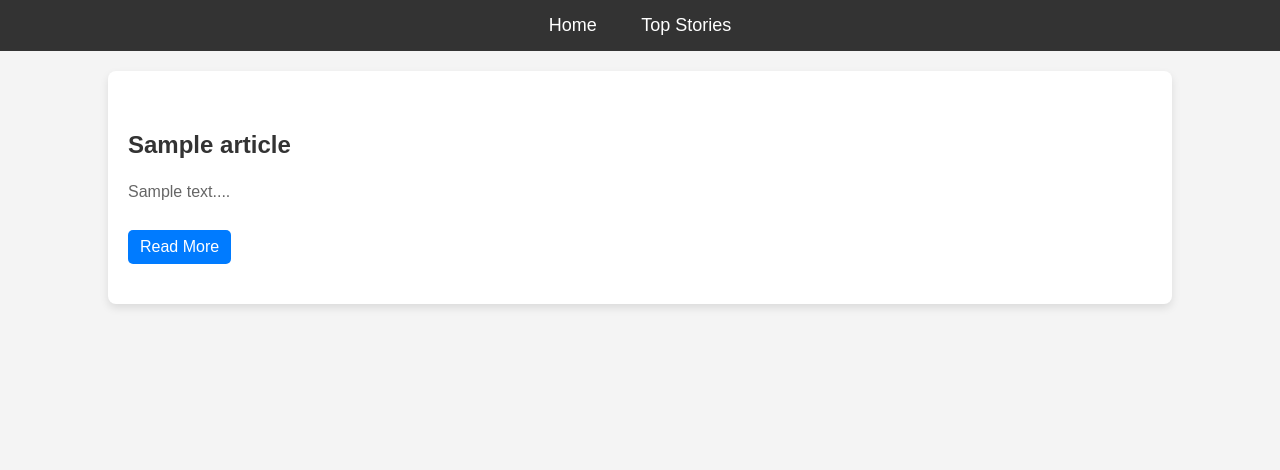
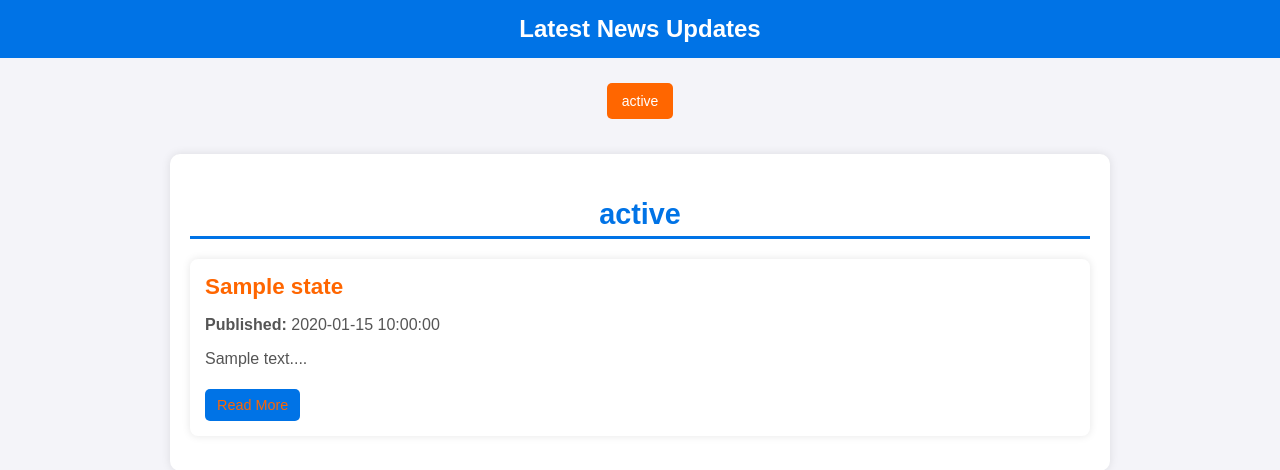
Before and after one commit to gokulan006/Flash-News, a Flask app: template templates/blog.html in a window 1280 px wide. Shown: the top 470 px of the page. Run offline with Flask 3, Linux system fonts and the light colour scheme; the template is opened without the code that fills it: most values are stand-ins (such as "Sample title", 1, 10 or a date in 2020).

Commit message:
Update blog.html

```diff
--- a/templates/blog.html
+++ b/templates/blog.html
@@ -5,75 +5,144 @@
     <meta name="viewport" content="width=device-width, initial-scale=1.0">
     <title>News Blog</title>
     <style>
+        /* General Styles */
         body {
             font-family: 'Arial', sans-serif;
-            background-color: #f4f4f4;
+            background-color: #f4f4f9;
+            color: #333;
             margin: 0;
             padding: 0;
         }
+
+        /* Navbar */
         .navbar {
-            background-color: #333;
+            background-color: #0073e6;
+            color: white;
             padding: 15px;
             text-align: center;
+            font-size: 24px;
+            font-weight: bold;
         }
-        .navbar a {
+
+        /* State Buttons */
+        .state-buttons {
+            text-align: center;
+            margin: 20px 0;
+        }
+        .state-buttons button {
+            background-color: #ff6600;
+            border: none;
             color: white;
+            padding: 10px 15px;
+            margin: 5px;
+            font-size: 14px;
+            cursor: pointer;
+            border-radius: 5px;
+            transition: 0.3s ease-in-out;
+        }
+        .state-buttons button:hover {
+            background-color: #e65c00;
+        }
+
+        /* News Section */
+        .news-section {
+            margin: 30px auto;
+            max-width: 900px;
+            padding: 20px;
+            background: white;
+            border-radius: 10px;
+            box-shadow: 0px 0px 10px rgba(0, 0, 0, 0.1);
+        }
+
+        .news-title {
+            font-size: 1.8em;
+            color: #0073e6;
+            border-bottom: 3px solid #0073e6;
+            padding-bottom: 5px;
+            margin-bottom: 20px;
+            text-align: center;
+        }
+
+        /* News Article */
+        .news-article {
+            background: #fff;
+            padding: 15px;
+            margin-bottom: 15px;
+            border-radius: 8px;
+            box-shadow: 0px 0px 8px rgba(0, 0, 0, 0.1);
+        }
+
+        .news-article h3 {
+            margin: 0;
+            font-size: 1.4em;
+        }
+
+        .news-article a {
             text-decoration: none;
-            padding: 14px 20px;
-            font-size: 18px;
+            color: #ff6600;
         }
-        .navbar a:hover {
-            background-color: #575757;
+
+        .news-article a:hover {
+            text-decoration: underline;
         }
-        .container {
-            width: 80%;
-            margin: 20px auto;
-            background: white;
-            padding: 20px;
-            border-radius: 8px;
-            box-shadow: 0px 4px 8px rgba(0, 0, 0, 0.1);
+
+        .news-article p {
+            font-size: 1em;
+            color: #555;
         }
-        .news-article {
-            border-bottom: 1px solid #ddd;
-            padding: 20px 0;
-        }
-        .news-article:last-child {
-            border-bottom: none;
-        }
-        .news-article h2 {
-            color: #333;
-        }
-        .news-article p {
-            color: #666;
-            line-height: 1.6;
-        }
+
+        /* Read More Link */
         .read-more {
             display: inline-block;
-            margin-top: 10px;
             padding: 8px 12px;
-            background-color: #007BFF;
+            background: #0073e6;
             color: white;
             text-decoration: none;
             border-radius: 5px;
+            margin-top: 5px;
+            font-size: 0.9em;
         }
+
         .read-more:hover {
-            background-color: #0056b3;
+            background: #005bb5;
         }
+
     </style>
+
+    <script>
+        function scrollToState(stateId) {
+            document.getElementById(stateId).scrollIntoView({ behavior: 'smooth' });
+        }
+    </script>
 </head>
 <body>
+
+    <!-- Navbar -->
     <div class="navbar">
-        <a href="/">Home</a>
-        <a href="#">Top Stories</a>
+        Latest News Updates
     </div>
-    <div class="container">
-        {% for article in news_articles %}
-        <div class="news-article">
-            <h2>{{ article.Title }}</h2>
-            <p>{{ article.Content[:300] }}...</p>
-            <a href="{{ article.link }}" target="_blank" class="read-more">Read More</a>
-        </div>
+
+    <!-- State Buttons -->
+    <div class="state-buttons">
+        {% for state in news_articles|groupby('state') %}
+            <button onclick="scrollToState('{{ state.grouper }}')">{{ state.grouper }}</button>
         {% endfor %}
     </div>
+
+    <!-- News Sections -->
+    {% for state, articles in news_articles|groupby('state') %}
+        <div id="{{ state }}" class="news-section">
+            <h2 class="news-title">{{ state }}</h2>
+            {% for article in articles %}
+                <div class="news-article">
+                    <h3><a href="{{ article.link }}" target="_blank">{{ article.Title }}</a></h3>
+                    <p><strong>Published:</strong> {{ article.Published_date }}</p>
+                    <p>{{ article.Content[:300] }}...</p>
+                    <a href="{{ article.link }}" class="read-more" target="_blank">Read More</a>
+                </div>
+            {% endfor %}
+        </div>
+    {% endfor %}
+
 </body>
 </html>
```
